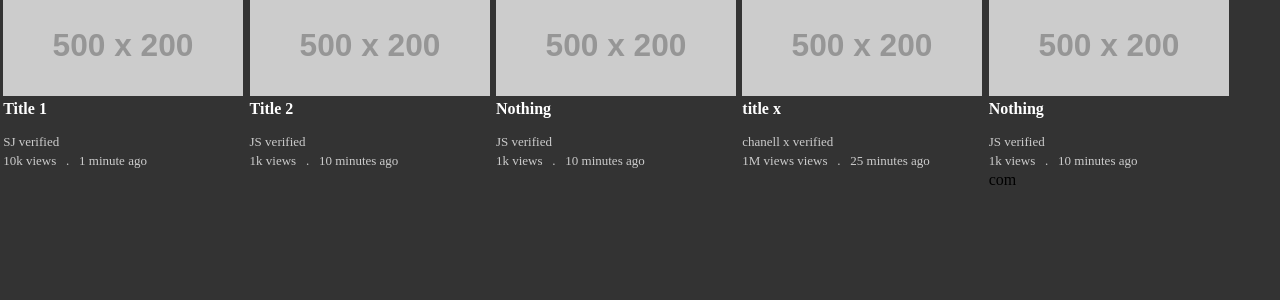
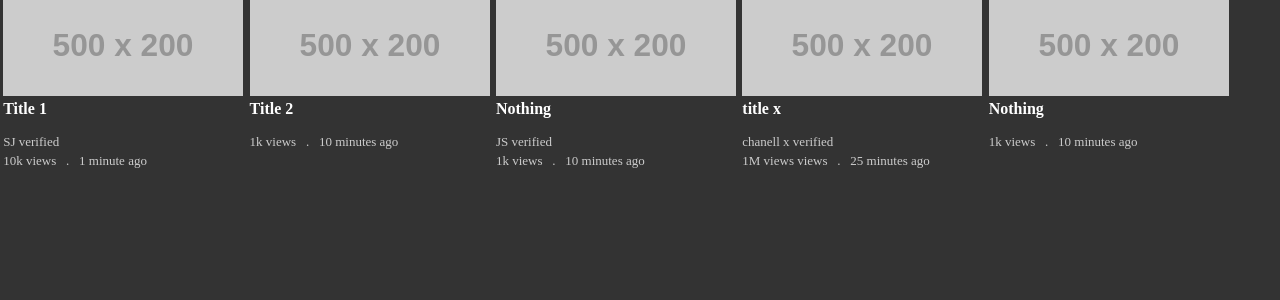
Before and after one commit to sjTheSahilJoseph/The-React, a React (Create React App) app in the folder first_app/: page / in a window 1280 px wide. Shown: the top 300 px of the page. Built offline with nearby package versions, Linux system fonts and the light colour scheme.

Commit message:
Ternary Operator for Conditional Rendering

```diff
--- a/first_app/src/App.js
+++ b/first_app/src/App.js
@@ -9,16 +9,17 @@ function App() {
         title: "title x",
         channel: "chanell x",
         time: "25 minutes ago",
-        views: "1M views"
+        views: "1M views",
+        verified: true,
     }
     return (
         <>
             <div className="App">
-                <Video title="Title 1" channel="SJ" time="1 minute ago" views="10k" />
-                <Video title="Title 2" channel="JS" views="1k" time="10 minutes ago" />
-                <Video channel="JS" views="1k" time="10 minutes ago" />
+                <Video verified={true} title="Title 1" channel="SJ" time="1 minute ago" views="10k" />
+                <Video verified={false} title="Title 2" channel="JS" views="1k" time="10 minutes ago" />
+                <Video verified={true} channel="JS" views="1k" time="10 minutes ago" />
                 <Video {...data}/>
-                <Video channel="JS" views="1k" time="10 minutes ago" children={<Com/>}/>
+                <Video verified={false} channel="JS" views="1k" time="10 minutes ago" children={<Com/>}/>
             </div>
         </>
     );
--- a/first_app/src/components/Video.js
+++ b/first_app/src/components/Video.js
@@ -8,7 +8,7 @@ function Video(props) {
     let time = props.time;
     let children = props.children;
     let channelJSX;
-    let verified = true;
+    let verified = props.verified;
 
     if (verified) {
     channelJSX = <div className='channel'>{channel} verified</div>
@@ -18,6 +18,8 @@ function Video(props) {
     channelJSX = <div className='channel'>{channel}</div>
     }
 
+    // We can't use if-else in return.
+
     return (
 
         <>
@@ -26,11 +28,9 @@ function Video(props) {
                     <img src="https://placehold.co/500x200" />
                 </div>
                 <div className='title'>{title}</div>
-        {channelJSX}
+
+        { verified && <div className='channel'>{channel} verified</div>}
                 <div className='views'>{views} views <span>.</span> {time}</div>
-        {children}
-        {// That's how we can use children prop. It is a component.
-        }
             </div>
         </>
 
```
